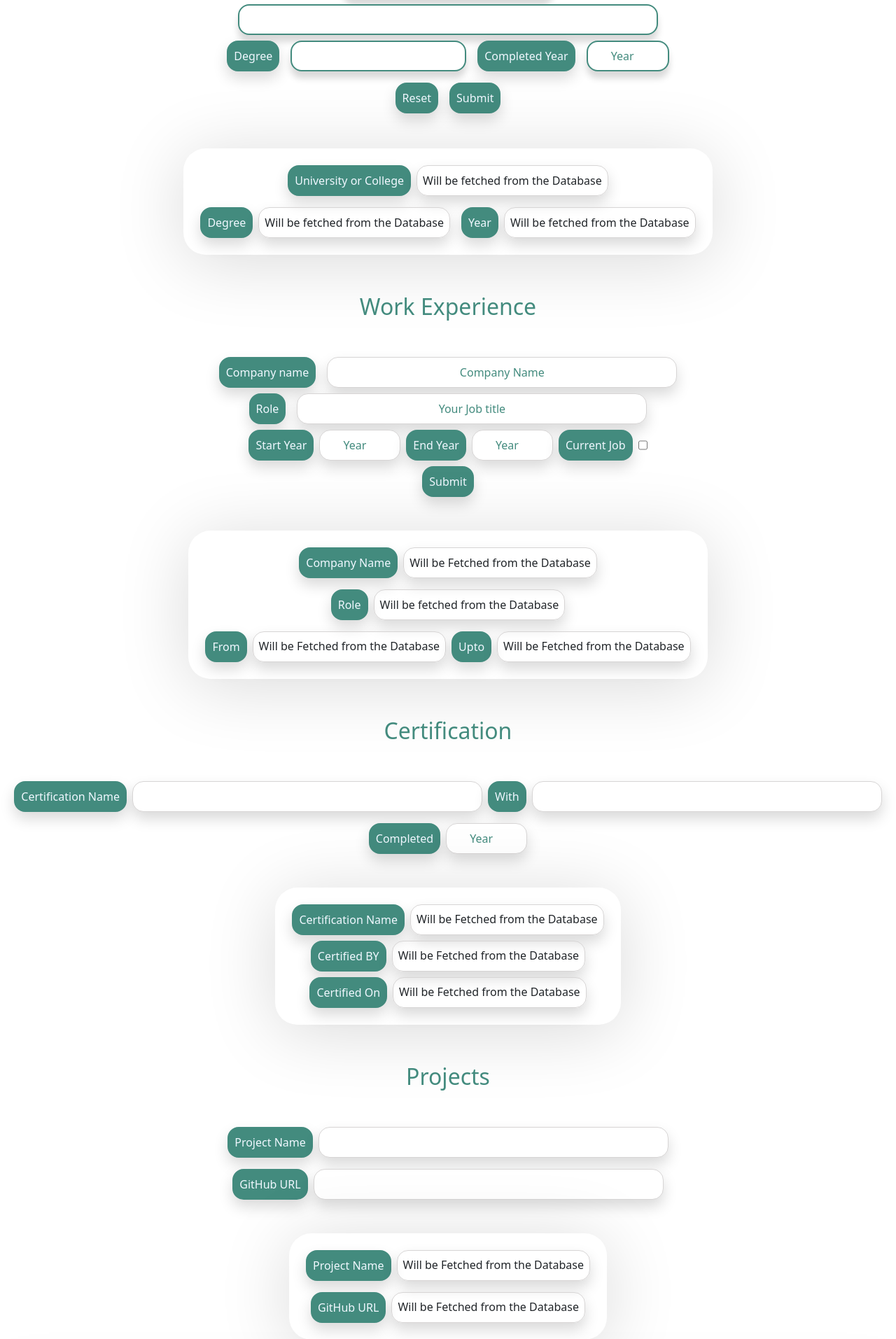
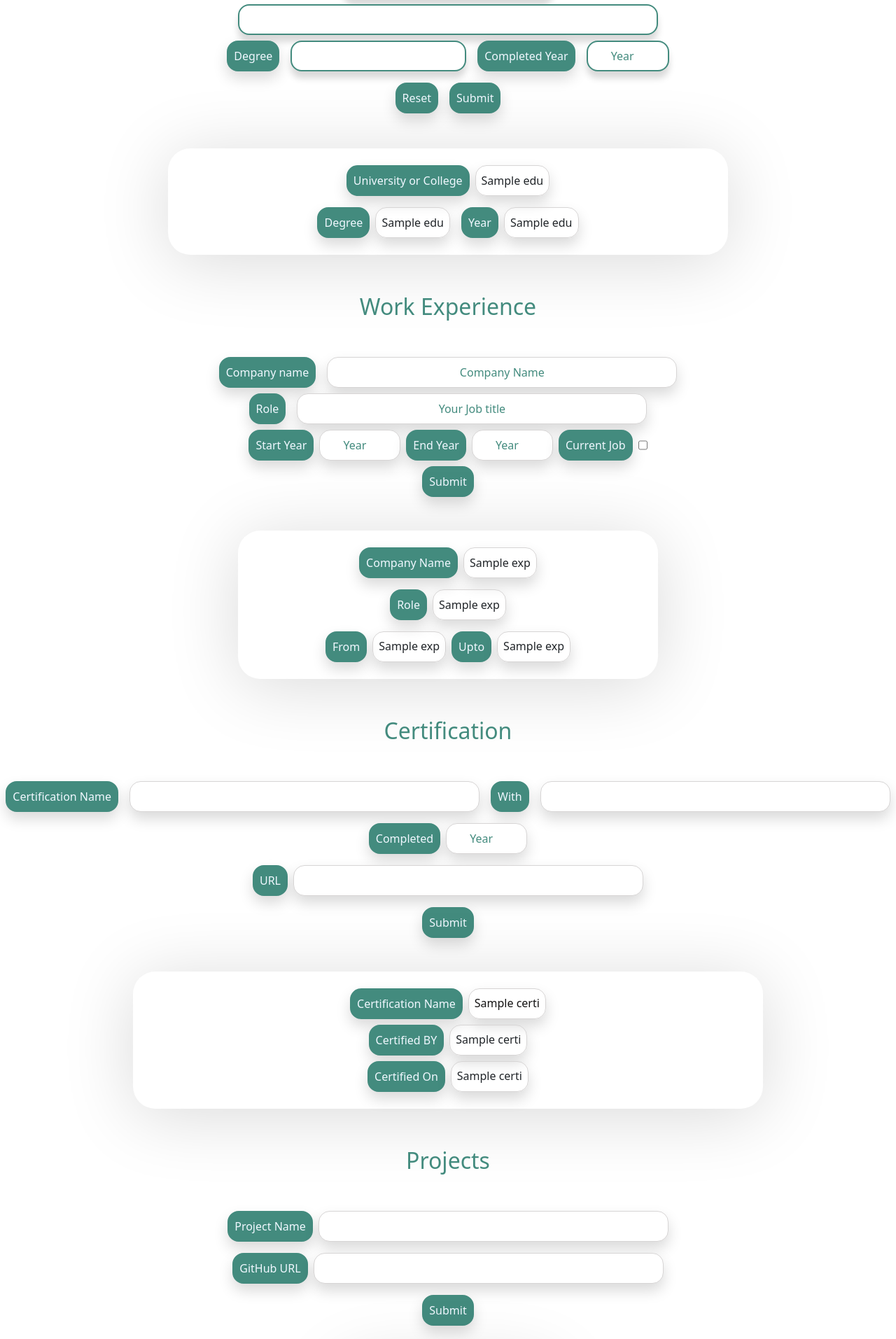
Before and after one commit to amithkadagodu/personal-analytics-portfolio, a Flask app: template templates/admin/admin.html in a window 1280 px wide. Shown: the part 829-2742 px from the top of the page at 70% size. Run offline with Flask 3, Linux system fonts and the light colour scheme; the template is opened without the code that fills it: most values are stand-ins (such as "Sample title", 1, 10 or a date in 2020); one stand-in notice (Sample message) is shown.

Commit message:
04-10-2026 16:31

```diff
--- a/app.py
+++ b/app.py
@@ -1,5 +1,5 @@
 from flask import Flask, render_template, request, flash, redirect, url_for
-from database import update_basic_details, get_basic_details
+from database import update_basic_details, get_basic_details, get_edu, update_edu, get_exp, update_exp, get_certi, update_certi, get_projects, update_projects
 
 app = Flask(__name__)
 
@@ -11,25 +11,110 @@
 
 @app.route("/admin" , methods=["GET", "POST"])
 def admin():
-    message = None
+
+
+
     if request.method == "POST":
-        first_name = request.form["firstname"]
-        last_name = request.form["lastname"]
-        phone_number = request.form["phone"]
-        email_address =  request.form["email"]
-        linkedin = request.form["linkedin"]
-        github = request.form["github"]
 
-        result = update_basic_details(first_name,last_name,phone_number,email_address,linkedin,github)
+        form_type = request.form.get("form_type")
 
-        if result == "success":
-            flash("Successfully Updated!")
+        if form_type=="basic_details":
+            first_name = request.form["firstname"]
+            last_name = request.form["lastname"]
+            phone_number = request.form["phone"]
+            email_address =  request.form["email"]
+            linkedin = request.form["linkedin"]
+            github = request.form["github"]
 
-        return redirect(url_for("admin"))
+            if all([first_name.strip(),last_name.strip(),phone_number.strip(),email_address.strip(),linkedin.strip(),github.strip()]):
+                result = update_basic_details(first_name,last_name,phone_number,email_address,linkedin,github)
+
+                if result == "success":
+                    flash("Successfully Updated!","basic_details")
+
+            else:
+                flash("All Fields are Mandatory","basic_details")
+
+            return redirect(url_for("admin"))
+
+        elif form_type=="edu_details":
+            university_name = request.form["university"]
+            degree_name = request.form["degree"]
+            year_com = request.form["year"]
+
+
+            if all([university_name.strip(),degree_name.strip(),year_com.strip()]):
+                add_edu = update_edu(university_name,degree_name,year_com)
+
+                if add_edu=="success":
+                    flash("Education Updated!","edu_details")
+
+            else:
+                flash("All Fields are Mandatory. Empty Fields are not allowed","edu_details")
+
+            return redirect(url_for("admin")+"#edu")
+
+        elif form_type=="exp_details":
+            company_name = request.form["company_name"]
+            role = request.form["role"]
+            start = request.form["start_year"]
+            end = request.form["end_year"]
+            current_job = request.form.get("current_job")
+
+            if current_job=="True":
+                end="Present"
+
+            if all([company_name,role,start]):
+
+                add_exp = update_exp(company_name,role,start,end)
+                if add_exp == "success":
+                    flash("Work Experience Updated!","exp_details")
+            else:
+                flash("Company, Role, Start are Mandatory Fields and Cannot be Empty!", "exp_details")
+
+            return redirect(url_for("admin")+"#exp")
+
+        elif form_type=="certi_details":
+            certification = request.form["certification_name"]
+            by = request.form["certification_with"]
+            year = request.form["completed_year"]
+            url = request.form["certi_url"]
+
+            if all([certification,by,year,url]):
+                add_certi = update_certi(certification,by,year,url)
+                if add_certi == "success":
+                    flash("Certification Added!","certi_details")
+
+            else:
+                flash("Fields Cannot be Empty!","certi_details")
+
+            return redirect(url_for("admin")+"#certi")
+
+        elif form_type=="proj_details":
+            name = request.form["project_name"]
+            url = request.form["project_url"]
+
+            if all([name,url]):
+                add_proj = update_projects(name,url)
+                if add_proj =="success":
+                    flash("Project Added!","proj_details")
+            else:
+                flash("Both Fields are Mandatory! Cannot be left empty while Submitting","proj_details")
+
+            return redirect(url_for("admin")+"#proj")
+
 
     basic_details = get_basic_details()
 
-    return render_template("admin/admin.html", basic_details=basic_details)
+    edu_details = get_edu()
+
+    exp_details = get_exp()
+
+    certi_details = get_certi()
+
+    proj_details = get_projects()
+
+    return render_template("admin/admin.html", basic_details=basic_details, edu_details = edu_details, exp_details=exp_details, certi_details=certi_details, proj_details=proj_details)
 
 if __name__ == "__main__":
     app.run(debug=True)
--- a/templates/admin/admin.html
+++ b/templates/admin/admin.html
@@ -8,9 +8,12 @@
 
     <section class="d-flex justify-content-center gap-5">
 
-        <div class="basic-details d-flex justify-content-start">
+        <div class="basic-details d-flex justify-content-start" id="basic-details">
 
             <form method="post" action="{{ url_for('admin') }}" onsubmit="return confirm('Are you sure you want to submit these details?');" >
+
+                <input type="hidden" name="form_type" value="basic_details">
+
                     <div class="d-flex flex-column justify-content-center align-items-center gap-3">
             <div>
 
@@ -76,26 +79,30 @@
 
     </section>
 
-    {% with messages = get_flashed_messages() %}
+    {% with messages = get_flashed_messages(with_categories=true) %}
         {% if messages %}
-            {% for message in messages %}
+            {% for msg_lst in messages %}
+                {%if msg_lst[0]=="basic_details"%}
                 <section id="success-message" class="d-flex justify-content-center p-3">
                     <div class="vjr rounded-4 p-2">
-                        {{ message }}
+                        {{ msg_lst[1] }}
                     </div>
                 </section>
+                {% endif %}
             {% endfor %}
         {% endif %}
     {% endwith %}
 
-    <section class="edu-details d-flex flex-column gap-5">
+    <section class="edu-details d-flex flex-column gap-5" id="edu">
 
         <div class="d-flex justify-content-center text-color fs-2">Educational Background</div>
 
         <div class="d-flex justify-content-center gap-1">
 
             <div class="d-flex justify-content-center">
-                <form method="post" action=""{{ url_for('admin') }}>
+                <form method="post" action="{{ url_for('admin') }}" onsubmit="return confirm('Are you sure you want to submit these details?');">
+
+                    <input type="hidden" name="form_type" value="edu_details">
 
                     <div class="d-flex flex-column justify-content-center gap-3">
                         <div class="d-flex flex-column justify-content-center gap-2 align-items-center">
@@ -103,7 +110,7 @@
                             <input style="border: 2px solid #438B7E; width: 600px; box-shadow: 0 10px 10px rgba(0, 0, 0, 0.15);" class="rounded-4 p-2" type="text" name="university">
                             <div class="d-flex justify-content-center gap-3">
                                 <span class="vjr rounded-4 p-2">Degree</span>
-                                <input style="border: 2px solid #438B7E; box-shadow: 0 10px 10px rgba(0, 0, 0, 0.15);" class="rounded-4 p-2" type="text" name="" id="">
+                                <input style="border: 2px solid #438B7E; box-shadow: 0 10px 10px rgba(0, 0, 0, 0.15);" class="rounded-4 p-2" type="text" name="degree">
 
                             <span class="vjr rounded-4 p-2">Completed Year</span>
                             <input style="border: 2px solid #438B7E; box-shadow: 0 10px 10px rgba(0, 0, 0, 0.15);" class="rounded-4 p-2" type="number" name="year" min="1900" max="2100" placeholder="Year">
@@ -119,32 +126,55 @@
         </div>
     </section>
 
-    <section class="fetch-edu bd-header d-flex justify-content-center">
+    {% with messages = get_flashed_messages(with_categories=true) %}
+        {% if messages %}
+            {% for msg_lst in messages %}
+                {%if msg_lst[0]=="edu_details"%}
+                <section id="success-message" class="d-flex justify-content-center p-3">
+                    <div class="vjr rounded-4 p-2">
+                        {{ msg_lst[1] }}
+                    </div>
+                </section>
+                {% endif %}
+            {% endfor %}
+        {% endif %}
+    {% endwith %}
 
-        <div style="box-shadow: 0 10px 100px rgba(0, 0, 0, 0.15);" class="d-flex flex-column justify-content-center gap-3 p-4 rounded-5">
+    <section class="fetch-edu bd-header d-flex flex-column justify-content-center align-items-center gap-3">
+
+        {% for edu in edu_details %}
+
+        <div style="box-shadow: 0 10px 100px rgba(0, 0, 0, 0.15); width: 800px;" class="d-flex flex-column justify-content-center gap-3 p-4 rounded-5">
             <div class="d-flex justify-content-center gap-2">
+
                 <span class="vjr rounded-4 p-2">University or College</span>
-                <span class="d-flex flex-column justify-content-center git rounded-4 p-2">Will be fetched from the Database</span>
+                <span class="d-flex flex-column justify-content-center git rounded-4 p-2">{{edu[1]}}</span>
             </div>
             <div class="d-flex justify-content-center gap-3">
                 <div class="d-flex justify-content-center gap-2">
                     <span class="vjr rounded-4 p-2">Degree</span>
-                    <span class="d-flex flex-column justify-content-center git rounded-4 p-2">Will be fetched from the Database</span>
+                    <span class="d-flex flex-column justify-content-center git rounded-4 p-2">{{edu[2]}}</span>
                 </div>
                 <div class="d-flex justify-content-center gap-2">
                     <span class="vjr rounded-4 p-2">Year</span>
-                    <span class="d-flex flex-column justify-content-center git rounded-4 p-2">Will be fetched from the Database</span>
+                    <span class="d-flex flex-column justify-content-center git rounded-4 p-2">{{edu[3]}}</span>
                 </div>
             </div>
         </div>
+
+        {% endfor %}
+
     </section>
 
-    <section class="bd-header wrk-exp d-flex flex-column justify-content-center align-items-center gap-5">
+    <section class="bd-header wrk-exp d-flex flex-column justify-content-center align-items-center gap-5" id="exp">
 
         <div class="text-color fs-2">Work Experience</div>
 
         <section class="d-flex flex-column justify-content-center gap-2">
-            <form action="">
+            <form method="post" action="{{ url_for('admin') }}" onsubmit="return confirm('Are you sure you want to submit these details?');">
+
+                <input type="hidden" name="form_type" value="exp_details">
+
                 <div class="d-flex flex-column justify-content-center gap-2">
                     <div class="d-flex justify-content-center gap-3">
                         <span class="vjr rounded-4 p-2">Company name</span><input style="width: 500px;" class="git rounded-4 p-2" type="text" name="company_name" placeholder="Company Name">
@@ -160,7 +190,7 @@
                         <div class="d-flex justify-content-center gap-2">
                             <span class="vjr rounded-4 p-2">End Year</span>
                             <input class="git rounded-4 p-2" type="number" min="1900" max="2100" placeholder="Year"name="end_year">
-                            <span class="vjr rounded-4 p-2">Current Job</span><input type="checkbox" name="current_job">
+                            <span class="vjr rounded-4 p-2">Current Job</span><input type="checkbox" name="current_job" value="True">
                         </div>
                     </div>
                     <div class="d-flex justify-content-center">
@@ -168,27 +198,56 @@
                     </div>
                 </div>
             </form>
+
+    {% with messages = get_flashed_messages(with_categories=true) %}
+        {% if messages %}
+            {% for msg_lst in messages %}
+                {%if msg_lst[0]=="exp_details"%}
+                <section id="success-message" class="d-flex justify-content-center p-3">
+                    <div class="vjr rounded-4 p-2">
+                        {{ msg_lst[1] }}
+                    </div>
+                </section>
+                {% endif %}
+            {% endfor %}
+        {% endif %}
+    {% endwith %}
+
+
+
         </section>
 
-        <section style="box-shadow: 0 10px 100px rgba(0, 0, 0, 0.15);" class="d-flex flex-column justify-content-center gap-3 p-4 rounded-5">
-            <div class="d-flex justify-content-center gap-2"><span class="vjr rounded-4 p-2">Company Name</span><span class="git rounded-4 p-2 d-flex flex-column justify-content-center">Will be Fetched from the Database</span></div>
-            <div class="d-flex justify-content-center gap-2"><span class="vjr rounded-4 p-2">Role</span><span class="git rounded-4 p-2 d-flex flex-column justify-content-center">Will be fetched from the Database</span></div>
+        {% for exp in exp_details%}
+        <section style="box-shadow: 0 10px 100px rgba(0, 0, 0, 0.15); width: 600px;" class="d-flex flex-column justify-content-center gap-3 p-4 rounded-5">
+
+
+
+            <div class="d-flex justify-content-center gap-2"><span class="vjr rounded-4 p-2">Company Name</span><span class="git rounded-4 p-2 d-flex flex-column justify-content-center">{{exp[1]}}</span></div>
+            <div class="d-flex justify-content-center gap-2"><span class="vjr rounded-4 p-2">Role</span><span class="git rounded-4 p-2 d-flex flex-column justify-content-center">{{exp[2]}}</span></div>
             <div class="d-flex justify-content-center gap-2">
 
-                <div class="d-flex justify-content-center gap-2"><span class="vjr rounded-4 p-2">From</span><span class="git rounded-4 p-2">Will be Fetched from the Database</span></div>
+                <div class="d-flex justify-content-center gap-2"><span class="vjr rounded-4 p-2">From</span><span class="git rounded-4 p-2">{{exp[3]}}</span></div>
 
-                <div class="d-flex justify-content-center gap-2"><span class="vjr rounded-4 p-2">Upto</span><span class="git rounded-4 p-2">Will be Fetched from the Database</span></div>
+                <div class="d-flex justify-content-center gap-2"><span class="vjr rounded-4 p-2">Upto</span><span class="git rounded-4 p-2">{{exp[4]}}</span></div>
             </div>
+
+
+
         </section>
+        {% endfor %}
 
     </section>
 
-    <section class="bd-header certi d-flex flex-column justify-content-center align-items-center gap-5">
+    <section class="bd-header certi d-flex flex-column justify-content-center align-items-center gap-5" id="certi">
 
         <div class="text-color fs-2">Certification</div>
 
+        <form method="post" action="{{ url_for('admin') }}" onsubmit="return confirm('Are you sure you want to submit these details?');">
+
+        <input type="hidden" name="form_type" value="certi_details">
+
         <section class="d-flex flex-column justify-content-center gap-3">
-            <div class="d-flex justify-content-center gap-2">
+            <div class="d-flex justify-content-center gap-3">
                 <span class="vjr rounded-4 p-2">Certification Name</span><input style="width: 500px;" class="git rounded-4 p-2" type="text" name="certification_name">
 
                 <span class="vjr rounded-4 p-2">With</span><input style="width: 500px;" class="git rounded-4 p-2" type="text" name="certification_with">
@@ -196,25 +255,57 @@
             <div class="d-flex justify-content-center gap-2">
                 <span class="vjr rounded-4 p-2">Completed</span><input class="git rounded-4 p-2" type="number" min="1900" max="2100" placeholder="Year" name="completed_year">
             </div>
+
+            <div class="d-flex justify-content-center gap-2">
+                <span class="vjr rounded-4 p-2">URL</span>
+                <input style="width: 500px;" class="git rounded-4 p-2" type="url" name="certi_url">
+            </div>
+
+            <div class="d-flex justify-content-center">
+                <button class="vjr rounded-4 p-2" type="submit">Submit</button>
+            </div>
         </section>
+        </form>
 
-        <section style="box-shadow: 0 10px 100px rgba(0, 0, 0, 0.15);" class="d-flex flex-column justify-content-center gap-3 p-4 rounded-5">
+        {% with messages = get_flashed_messages(with_categories=true) %}
+        {% if messages %}
+            {% for msg_lst in messages %}
+                {%if msg_lst[0]=="certi_details"%}
+                <section id="success-message" class="d-flex justify-content-center p-3">
+                    <div class="vjr rounded-4 p-2">
+                        {{ msg_lst[1] }}
+                    </div>
+                </section>
+                {% endif %}
+            {% endfor %}
+        {% endif %}
+    {% endwith %}
+
+        {% for certi in certi_details %}
+
+        <section style="box-shadow: 0 10px 100px rgba(0, 0, 0, 0.15); width: 900px;" class="d-flex flex-column justify-content-center gap-3 p-4 rounded-5">
 
             <div class="d-flex flex-column justify-content-center gap-2">
-                <div class="d-flex justify-content-center gap-2"><span class="vjr rounded-4 p-2">Certification Name</span><span class="git rounded-4 p-2">Will be Fetched from the Database</span></div>
+                <div class="d-flex justify-content-center gap-2"><span class="vjr rounded-4 p-2">Certification Name</span><span class="git rounded-4 p-2"><a target="_blank" style="text-decoration: none; color: rgb(20, 19, 19);" href="{{certi[4]}}">{{certi[1]}}</a></span></div>
 
-                <div class="d-flex justify-content-center gap-2"><span class="vjr rounded-4 p-2">Certified BY</span><span class="git rounded-4 p-2">Will be Fetched from the Database</span></div>
+                <div class="d-flex justify-content-center gap-2"><span class="vjr rounded-4 p-2">Certified BY</span><span class="git rounded-4 p-2">{{certi[2]}}</span></div>
 
-                <div class="d-flex justify-content-center gap-2"><span class="vjr rounded-4 p-2">Certified On</span><span class="git rounded-4 p-2">Will be Fetched from the Database</span></div>
+                <div class="d-flex justify-content-center gap-2"><span class="vjr rounded-4 p-2">Certified On</span><span class="git rounded-4 p-2">{{certi[3]}}</span></div>
             </div>
 
         </section>
 
+        {% endfor %}
 
     </section>
 
-    <section class="bd-header certi d-flex flex-column justify-content-center align-items-center gap-5">
+    <section class="bd-header certi d-flex flex-column justify-content-center align-items-center gap-5" id="proj">
         <div class="text-color fs-2">Projects</div>
+
+
+        <form method="post" action="{{ url_for('admin') }}" onsubmit="return confirm('Are you sure you want to submit these details?');">
+
+        <input type="hidden" name="form_type" value="proj_details">
 
         <section class="d-flex flex-column gap-3">
             <div class="d-flex justify-content-center gap-2">
@@ -225,19 +316,41 @@
                 <span class="vjr rounded-4 p-2">GitHub URL</span>
                 <input style="width: 500px;" class="git rounded-4 p-2" type="url" name="project_url">
             </div>
+            <div class="d-flex justify-content-center">
+                <button class="vjr rounded-4 p-2" type="submit">Submit</button>
+            </div>
         </section>
 
+        </form>
+
+    {% with messages = get_flashed_messages(with_categories=true) %}
+        {% if messages %}
+            {% for msg_lst in messages %}
+                {%if msg_lst[0]=="proj_details"%}
+                <section id="success-message" class="d-flex justify-content-center p-3">
+                    <div class="vjr rounded-4 p-2">
+                        {{ msg_lst[1] }}
+                    </div>
+                </section>
+                {% endif %}
+            {% endfor %}
+        {% endif %}
+    {% endwith %}
+
+
+        {% for project in proj_details %}
         <section style="box-shadow: 0 10px 100px rgba(0, 0, 0, 0.15);" class="d-flex flex-column justify-content-center gap-3 p-4 rounded-5">
             <div class="d-flex justify-content-center gap-2">
                 <span class="vjr rounded-4 p-2">Project Name</span>
-                <span class="git rounded-4 p-2">Will be Fetched from the Database</span>
+                <span class="git rounded-4 p-2">{{project[1]}}</span>
 
             </div>
             <div class="d-flex justify-content-center gap-2">
                 <span class="vjr rounded-4 p-2">GitHub URL</span>
-                <span class="git rounded-4 p-2">Will be Fetched from the Database</span>
+                <span class="git rounded-4 p-2"><a target="_blank" style="text-decoration: none; color: rgb(20, 19, 19);" href="{{project[2]}}">{{project[2]}}</a></span>
             </div>
         </section>
+        {% endfor %}
 
     </section>
 
```
Also changed, not shown: database.py (+87 -0 lines).
